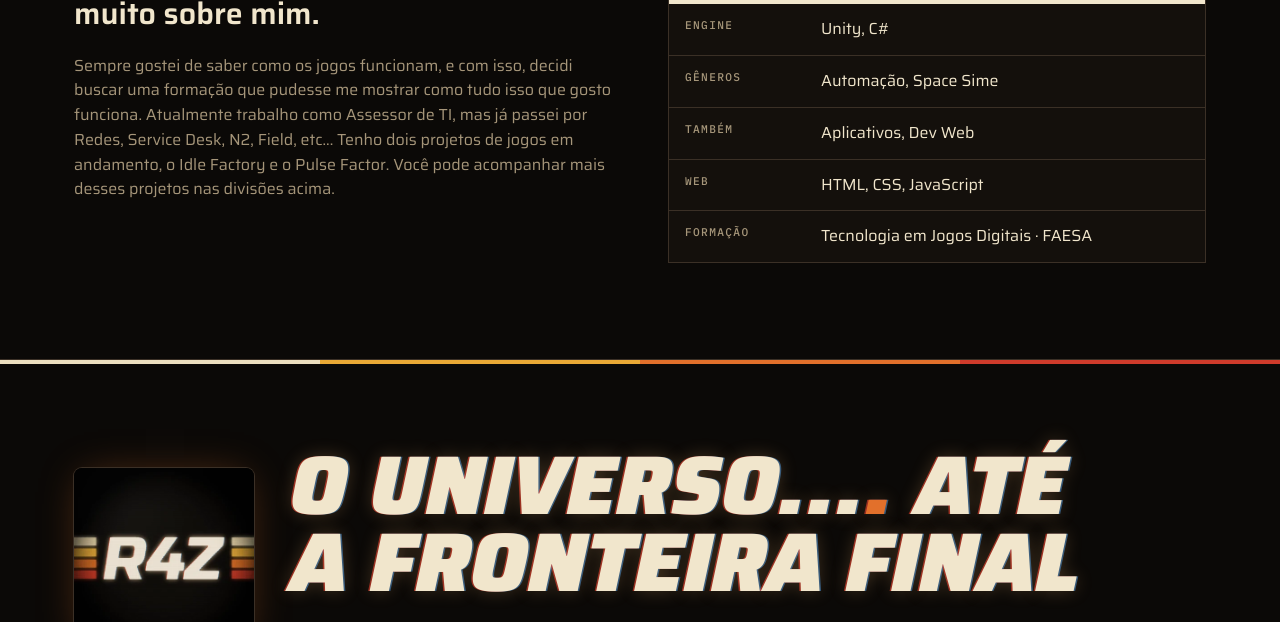
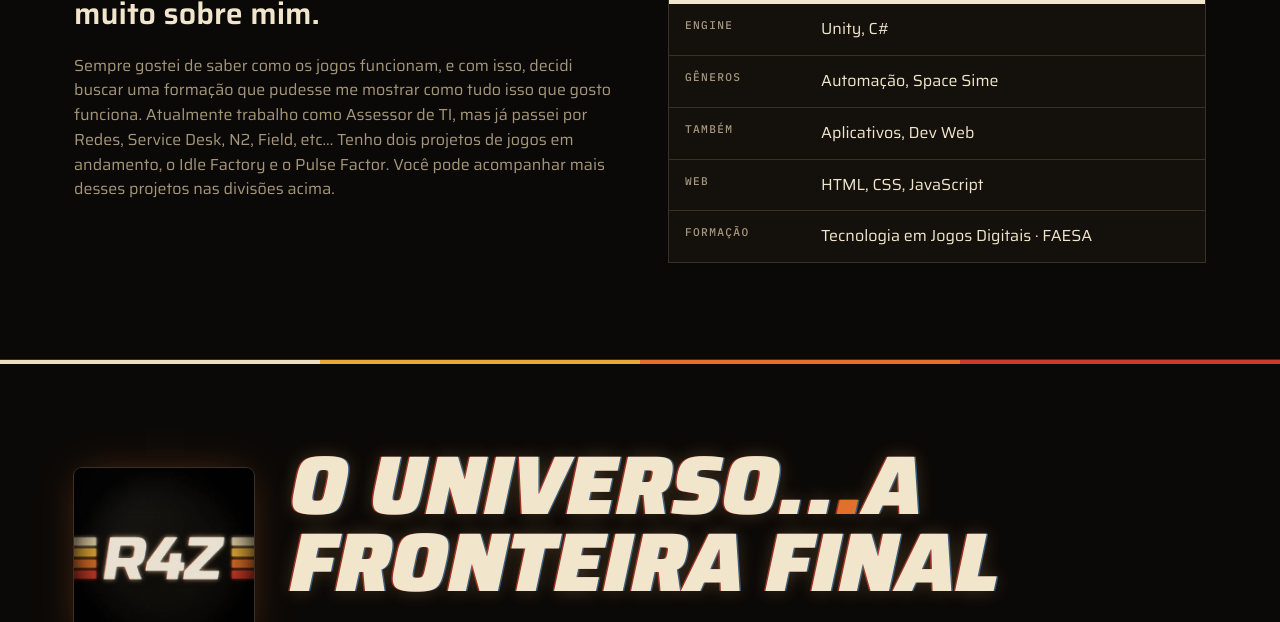
Before and after one commit to raphaelgollner/raphaelgollner.github.io, a plain HTML site: page index.html in a window 1280 px wide. Shown: the part 4457-5079 px from the top of the page. Drawn offline with Linux system fonts and the light colour scheme.

```diff
--- a/index.html
+++ b/index.html
@@ -672,7 +672,7 @@
             <div class="sign rv">
                 <img src="assets/r4z.webp" alt="" width="180" height="180" loading="lazy">
                 <div>
-                    <p class="gg">O UNIVERSO...<span>.</span> Até<br>A FRONTEIRA FINAL</p>
+                    <p class="gg">O UNIVERSO..<span>.</span>A<br>FRONTEIRA FINAL</p>
                     <div class="foot-links">
                         <a class="btn" href="https://raphaelgollner.itch.io" target="_blank" rel="noopener"><svg><use href="#i-itch"/></svg> itch.io</a>
                         <a class="btn" href="https://www.youtube.com/@truer4zz0r" target="_blank" rel="noopener"><svg><use href="#i-youtube"/></svg> YouTube</a>
```
